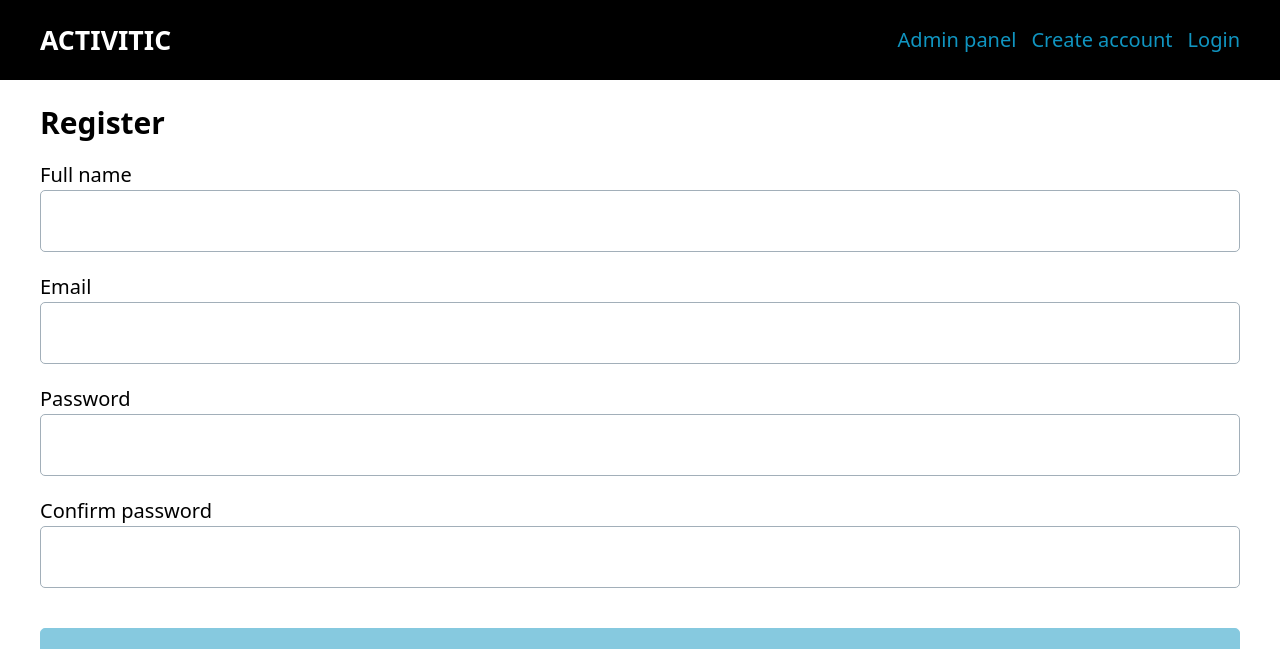
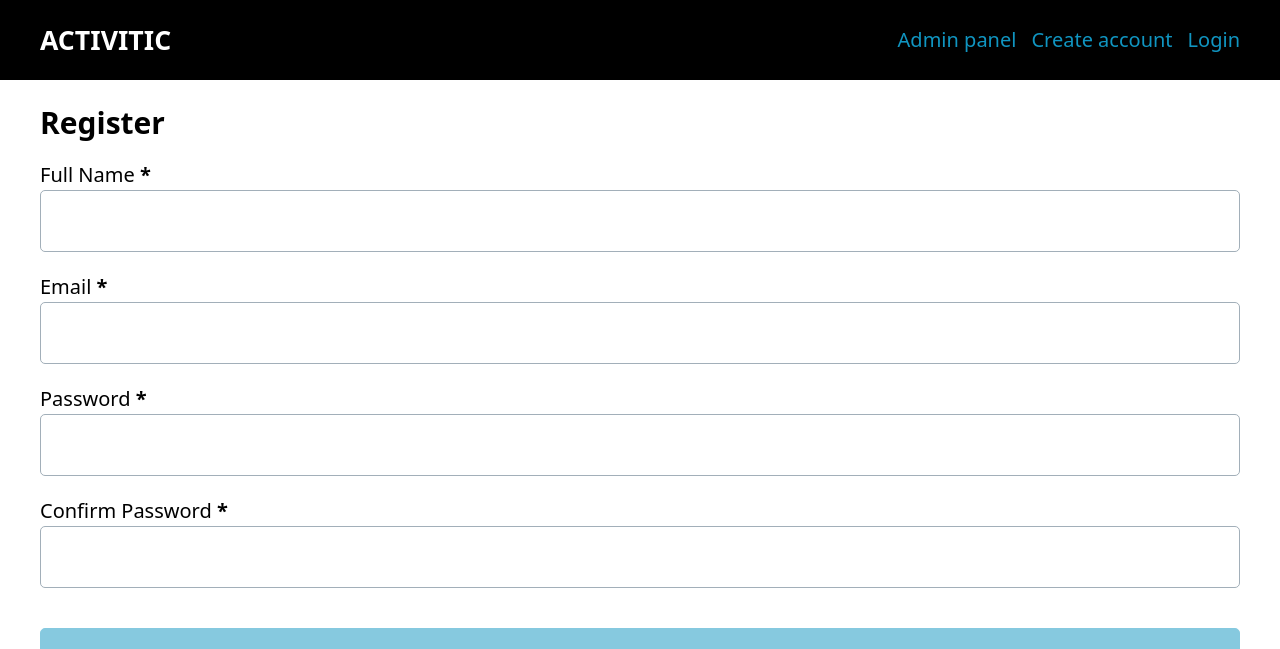
Before and after one commit to daniboube/angular-training-course-citic, an Angular app: page /auth/register in a window 1280 px wide. Shown: the top 649 px of the page. Built offline with nearby package versions, Linux system fonts and the light colour scheme.

Commit message:
Added login form and label refactor

```diff
--- /dev/null
+++ b/src/app/core/forms.service.ts
@@ -0,0 +1,20 @@
+import { Injectable } from '@angular/core';
+import { FormGroup } from '@angular/forms';
+
+@Injectable({
+  providedIn: 'root'
+})
+export class FormsService {
+
+  showError(form: FormGroup, controlName: string): boolean {
+    const control = form.controls[controlName];
+    if (!control) return false;
+    return control.invalid && (control.touched || control.dirty);
+  }
+
+  getErrorMessage(form: FormGroup, controlName: string): string {
+    const control = form.controls[controlName];
+    if (!control) return "";
+    return JSON.stringify(control.errors);
+  }
+}
--- a/src/app/login/login.component.css
+++ b/src/app/login/login.component.css
@@ -5,9 +5,20 @@ span {
     gap: 15px;
     padding: 20px 40px;
     background-color: white;
+    color: black;
 }
 
 h3 {
     color: black;
     margin: 0px;
 }
+
+label {
+    color: black;
+    margin: 0px;
+}
+
+input {
+    background-color: white;
+    color: black;
+}
--- a/src/app/login/login.component.html
+++ b/src/app/login/login.component.html
@@ -1,4 +1,28 @@
 <span>
     <h3>Login</h3>
-    <p>This would be the login page</p>
+    <form [formGroup]="form">
+        <fieldset>
+
+            <app-label-control
+                caption="Email"
+                controlName="email"
+                [isRequired]="true"
+                [showError]="showError('email')"
+                [errorMessage]="getErrorMessage('email')">
+            </app-label-control>
+            <input id="email" name="email" type="email" formControlName="email">
+
+            <app-label-control
+                caption="Password"
+                controlName="password"
+                [isRequired]="true"
+                [showError]="showError('password')"
+                [errorMessage]="getErrorMessage('password')">
+            </app-label-control>
+            <input id="password" name="password" type="password" formControlName="password">
+
+        </fieldset>
+        <button [disabled]="form.invalid" (click)="onLoginClick()">Login</button>
+    </form>
+
 </span>
--- a/src/app/login/login.component.ts
+++ b/src/app/login/login.component.ts
@@ -1,4 +1,6 @@
 import { Component } from '@angular/core';
+import { FormBuilder, FormGroup, Validators } from '@angular/forms';
+import { FormsService } from '../core/forms.service';
 
 @Component({
   selector: 'app-login',
@@ -6,5 +8,25 @@ import { Component } from '@angular/core';
   styleUrls: ['./login.component.css']
 })
 export class LoginComponent {
+  form: FormGroup;
+
+  constructor(formBuilder: FormBuilder, private fromsService: FormsService) {
+    this.form = formBuilder.group({
+      email: ['', [Validators.required, Validators.email]],
+      password: ['', [Validators.required, Validators.minLength(4), Validators.maxLength(8)]],
+    });
+  }
+
+  onLoginClick() {
+    console.log(this.form.value);
+  }
+
+  showError(controlName: string): boolean {
+    return this.fromsService.showError(this.form, controlName);
+  }
+
+  getErrorMessage(controlName: string): string {
+    return this.fromsService.getErrorMessage(this.form, controlName);
+  }
 
 }
--- a/src/app/login/login.module.ts
+++ b/src/app/login/login.module.ts
@@ -3,6 +3,7 @@ import { CommonModule } from '@angular/common';
 
 import { LoginRoutingModule } from './login-routing.module';
 import { LoginComponent } from './login.component';
+import { SharedModule } from '../shared/shared.module';
 
 
 @NgModule({
@@ -11,7 +12,8 @@ import { LoginComponent } from './login.component';
   ],
   imports: [
     CommonModule,
-    LoginRoutingModule
+    LoginRoutingModule,
+    SharedModule
   ]
 })
 export class LoginModule { }
--- a/src/app/register/register.component.html
+++ b/src/app/register/register.component.html
@@ -3,29 +3,41 @@
     <form [formGroup]="form">
         <fieldset>
 
-            <div>
-                <label for="fullName">Full name</label>
-                <input id="fullName" name="fullName" formControlName="fullName">
-                <small *ngIf="showError('fullName')" style="color: red;"> {{ getErrorMessage('fullName') }} </small>
-            </div>
+            <app-label-control
+                caption="Full Name"
+                controlName="fullName"
+                [isRequired]="true"
+                [showError]="showError('fullName')"
+                [errorMessage]="getErrorMessage('fullName')">
+            </app-label-control>
+            <input id="fullName" name="fullName" type="text" formControlName="fullName">
 
-            <div>
-                <label for="email">Email</label>
-                <input id="email" name="email" type="email" formControlName="email">
-                <small *ngIf="showError('email')" style="color: red;"> {{ getErrorMessage('email') }} </small>
-            </div>
+            <app-label-control
+                caption="Email"
+                controlName="email"
+                [isRequired]="true"
+                [showError]="showError('email')"
+                [errorMessage]="getErrorMessage('email')">
+            </app-label-control>
+            <input id="email" name="email" type="email" formControlName="email">
 
-            <div>
-                <label for="password">Password</label>
-                <input id="password" name="password" type="password" formControlName="password">
-                <small *ngIf="showError('password')" style="color: red;"> {{ getErrorMessage('password') }} </small>
-            </div>
+            <app-label-control
+                caption="Password"
+                controlName="password"
+                [isRequired]="true"
+                [showError]="showError('password')"
+                [errorMessage]="getErrorMessage('password')">
+            </app-label-control>
+            <input id="password" name="password" type="password" formControlName="password">
 
-            <div>
-                <label for="confirmPassword">Confirm password</label>
-                <input id="confirmPassword" name="confirmPassword" type="password" formControlName="confirmPassword">
-                <small *ngIf="showError('confirmPassword')" style="color: red;"> {{ getErrorMessage('confirmPassword') }} </small>
-            </div>
+            <app-label-control
+                caption="Confirm Password"
+                controlName="confirmPassword"
+                [isRequired]="true"
+                [showError]="showError('confirmPassword')"
+                [errorMessage]="getErrorMessage('confirmPassword')">
+            </app-label-control>
+            <input id="confirmPassword" name="confirmPassword" type="password" formControlName="confirmPassword">
 
         </fieldset>
         <button [disabled]="form.invalid" (click)="onRegisterClick()">Register</button>
--- a/src/app/register/register.component.ts
+++ b/src/app/register/register.component.ts
@@ -1,5 +1,6 @@
 import { Component } from '@angular/core';
 import { FormBuilder, FormGroup, Validators } from '@angular/forms';
+import { FormsService } from '../core/forms.service';
 
 @Component({
   selector: 'app-register',
@@ -9,7 +10,7 @@ import { FormBuilder, FormGroup, Validators } from '@angular/forms';
 export class RegisterComponent {
   form: FormGroup;
 
-  constructor(formBuilder: FormBuilder) {
+  constructor(formBuilder: FormBuilder, private fromsService: FormsService) {
     this.form = formBuilder.group({
       fullName: ['', Validators.required],
       email: ['', [Validators.required, Validators.email]],
@@ -33,15 +34,11 @@ export class RegisterComponent {
   }
 
   showError(controlName: string): boolean {
-    const control = this.form.controls[controlName];
-    if (!control) return false;
-    return control.invalid && (control.touched || control.dirty);
+    return this.fromsService.showError(this.form, controlName);
   }
 
   getErrorMessage(controlName: string): string {
-    const control = this.form.controls[controlName];
-    if (!control) return "";
-    return JSON.stringify(control.errors);
+    return this.fromsService.getErrorMessage(this.form, controlName);
   }
 
 }
--- /dev/null
+++ b/src/app/shared/label-control/label-control.component.css
@@ -0,0 +1,4 @@
+label {
+    color: black;
+    margin: 0px;
+}
--- /dev/null
+++ b/src/app/shared/label-control/label-control.component.html
@@ -0,0 +1,4 @@
+<div>
+    <label [for]="controlName"> {{ caption }} <span *ngIf="isRequired" style="font-weight: bold;"> * </span> </label>
+    <small *ngIf="showError" style="color: red;"> {{ errorMessage }} </small>
+</div>
--- /dev/null
+++ b/src/app/shared/label-control/label-control.component.ts
@@ -0,0 +1,16 @@
+import { Component, Input } from '@angular/core';
+
+@Component({
+  selector: 'app-label-control',
+  templateUrl: './label-control.component.html',
+  styleUrls: ['./label-control.component.css']
+})
+export class LabelControlComponent {
+  @Input () caption: string = '';
+  @Input () controlName: string = '';
+  @Input () isRequired: boolean = false;
+  @Input () showError: boolean = false;
+  @Input () errorMessage: string = '';
+
+  constructor() { }
+}
--- a/src/app/shared/shared.module.ts
+++ b/src/app/shared/shared.module.ts
@@ -3,12 +3,14 @@ import { CommonModule } from '@angular/common';
 import { ActivityItemComponent } from './activity-item/activity-item.component';
 import { RouterModule } from '@angular/router';
 import { ReactiveFormsModule } from '@angular/forms';
+import { LabelControlComponent } from './label-control/label-control.component';
 
 
 
 @NgModule({
   declarations: [
-    ActivityItemComponent
+    ActivityItemComponent,
+    LabelControlComponent
   ],
   imports: [
     CommonModule,
@@ -17,6 +19,7 @@ import { ReactiveFormsModule } from '@angular/forms';
   ],
   exports: [
     ActivityItemComponent,
+    LabelControlComponent,
     ReactiveFormsModule,
   ],
 })
```
Also changed, not shown: 2 other files (tests, documents, lock files or other folders).
